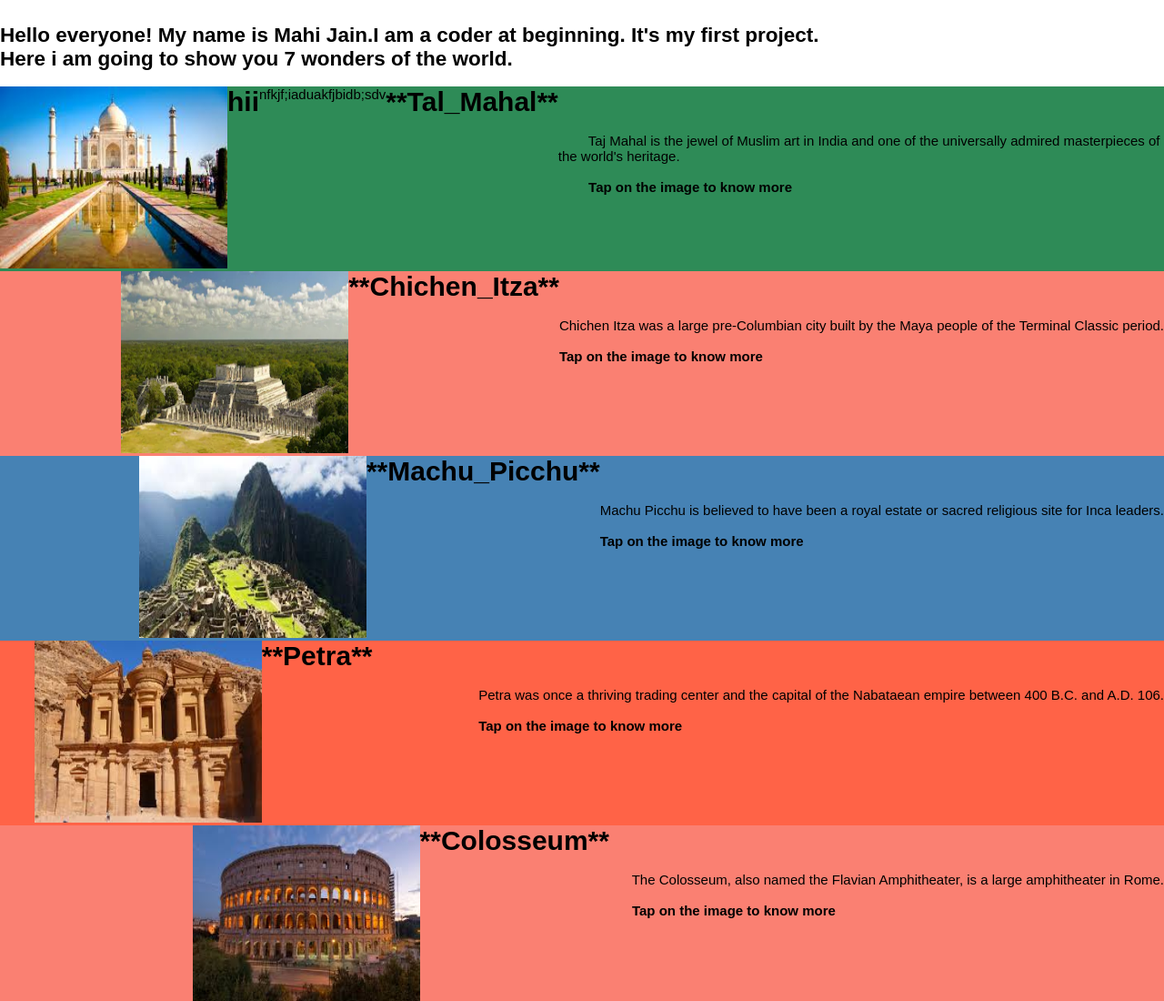
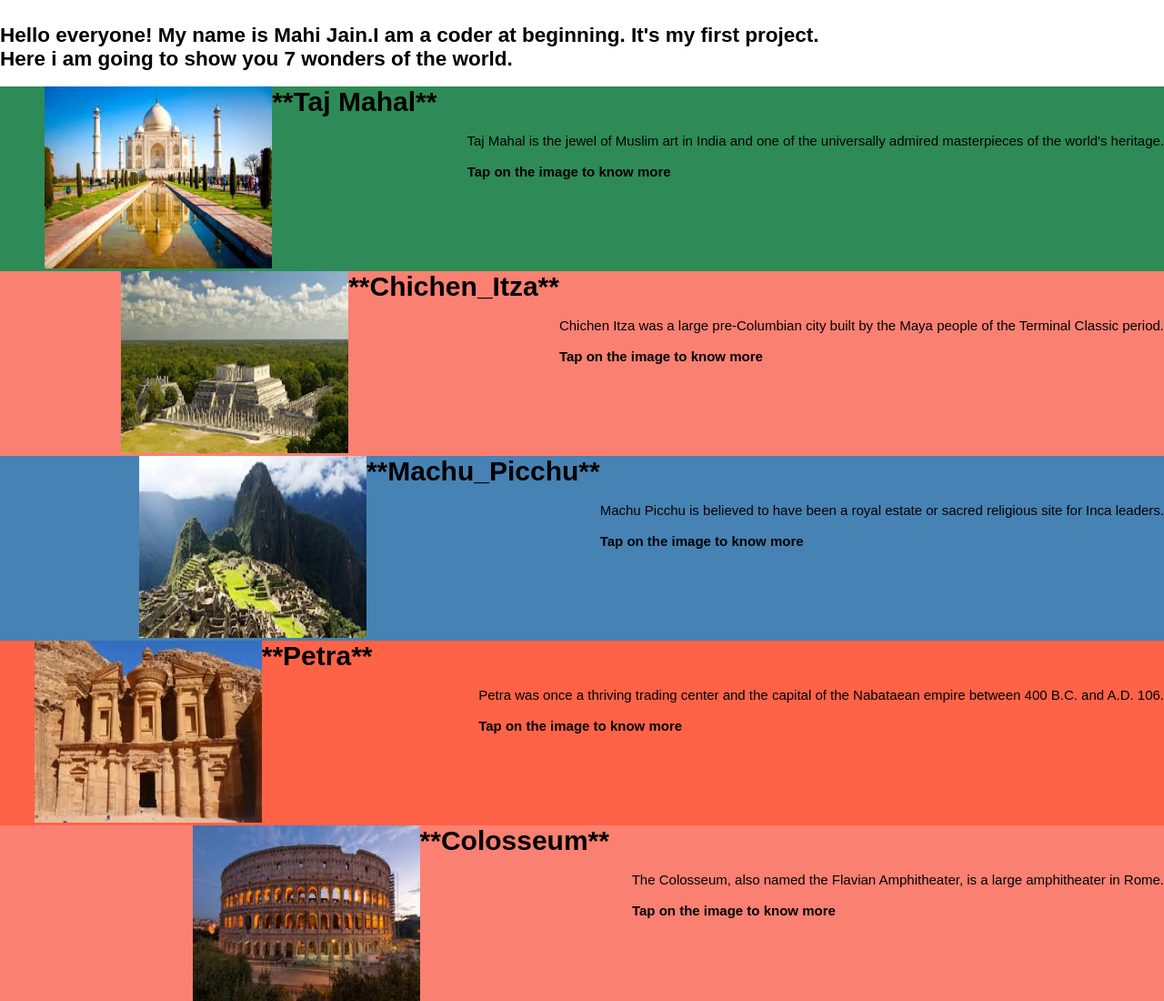
Before and after one commit to Mahi6384/7-wonders, a plain HTML site: page index.html in a window 1280 px wide. Shown: the top 1100 px of the page at 91% size. Drawn offline with Linux system fonts and the light colour scheme.

Commit message:
Add files via upload

```diff
--- a/index.html
+++ b/index.html
@@ -16,9 +16,8 @@
 
     <div class="box1">
         <a href="https://en.wikipedia.org/wiki/Taj_Mahal"  target=”_blank”> <img src="tajmahal.jpeg" style="width:250px;height:200px;"></a>
-       <h1>hii</h1>
-       <P>nfkjf;iaduakfjbidb;sdv</P>
-        <h1> **Tal_Mahal** </h1>
+       <h1>**Taj Mahal**</h1>
+
         <br>
         <p><br><br><br> &nbsp; &nbsp;  &nbsp;   &nbsp; Taj Mahal is the jewel of Muslim art in India and one of the universally admired masterpieces of the world's heritage.
           <br>
```
